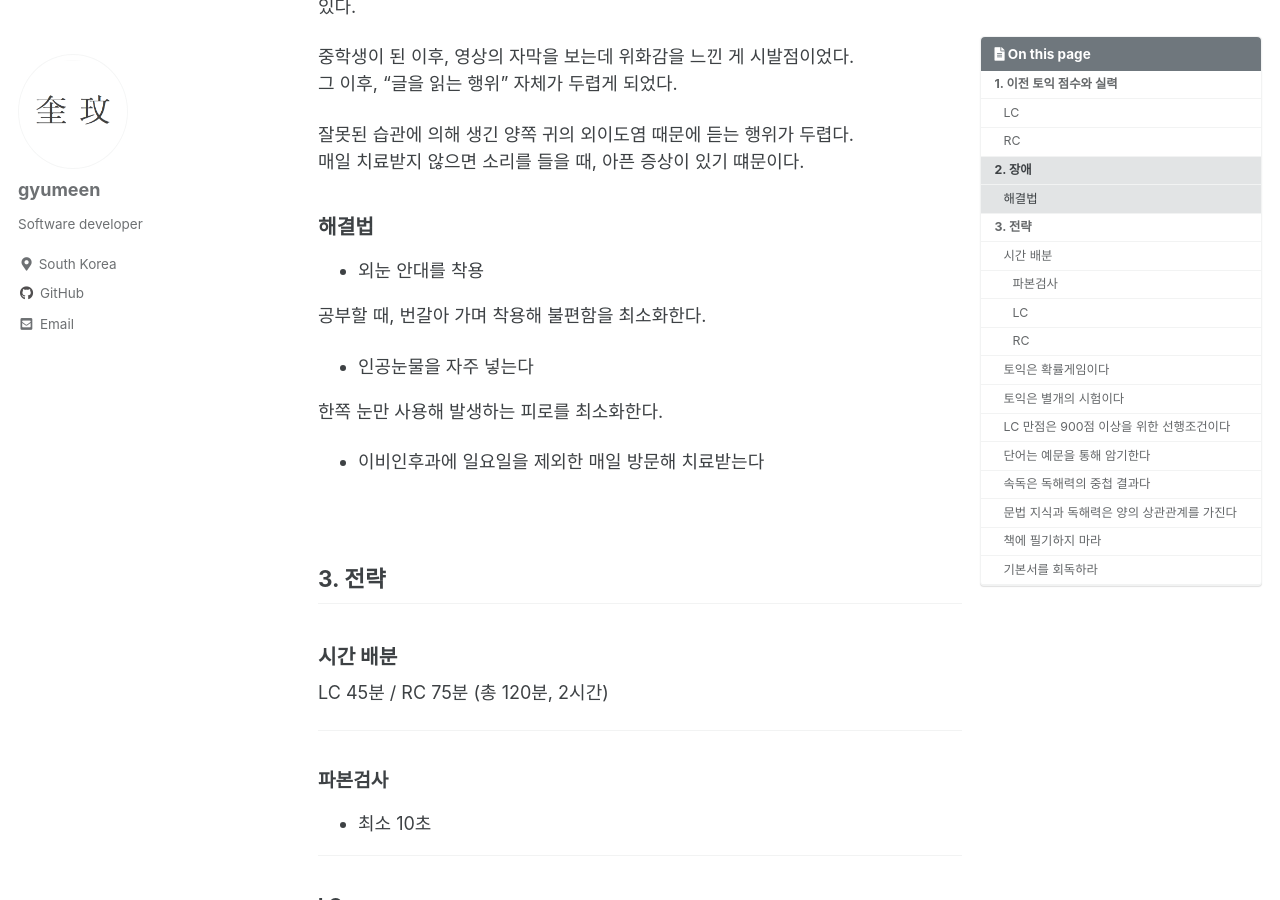
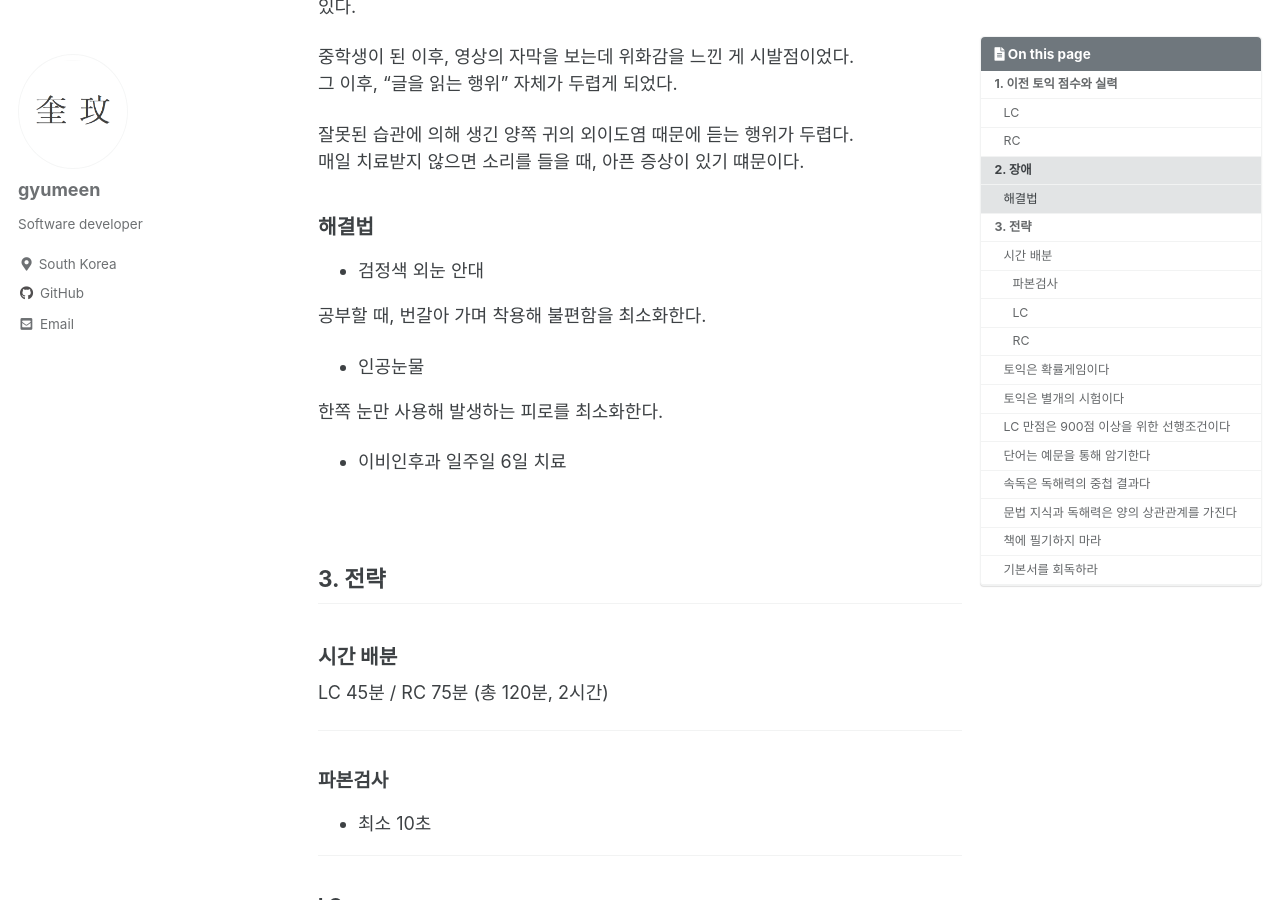
Before and after one commit to gyumeen/gyumeen.github.io, a Jekyll site: the page built from _posts/2021/Challenge/TOEIC/2021-04-01-[Toeic]1.md, in a window 1280 px wide and 900 px high, scrolled down 1595 px. Built offline with Jekyll 4.4.1, drawn with Linux system fonts in a browser that asks for light colours; cached includes are drawn as plain includes; comment, search, counter and statistics services are not loaded.

Commit message:
Update 2021-04-01-[Toeic]1.md

```diff
--- a/_posts/2021/Challenge/TOEIC/2021-04-01-[Toeic]1.md
+++ b/_posts/2021/Challenge/TOEIC/2021-04-01-[Toeic]1.md
@@ -62,15 +62,16 @@ RC의 경우, 시험칠 때마다 꾸준히 뒷 문제 최소 27개 ~ 33개를
 매일 치료받지 않으면 소리를 들을 때, 아픈 증상이 있기 떄문이다.
 
 ### 해결법
-- 외눈 안대를 착용
+
+- 검정색 외눈 안대
 
 공부할 때, 번갈아 가며 착용해 불편함을 최소화한다.
 
-- 인공눈물을 자주 넣는다
+- 인공눈물
 
 한쪽 눈만 사용해 발생하는 피로를 최소화한다.
 
-- 이비인후과에 일요일을 제외한 매일 방문해 치료받는다
+- 이비인후과 일주일 6일 치료
 
 <br/>
 
```
